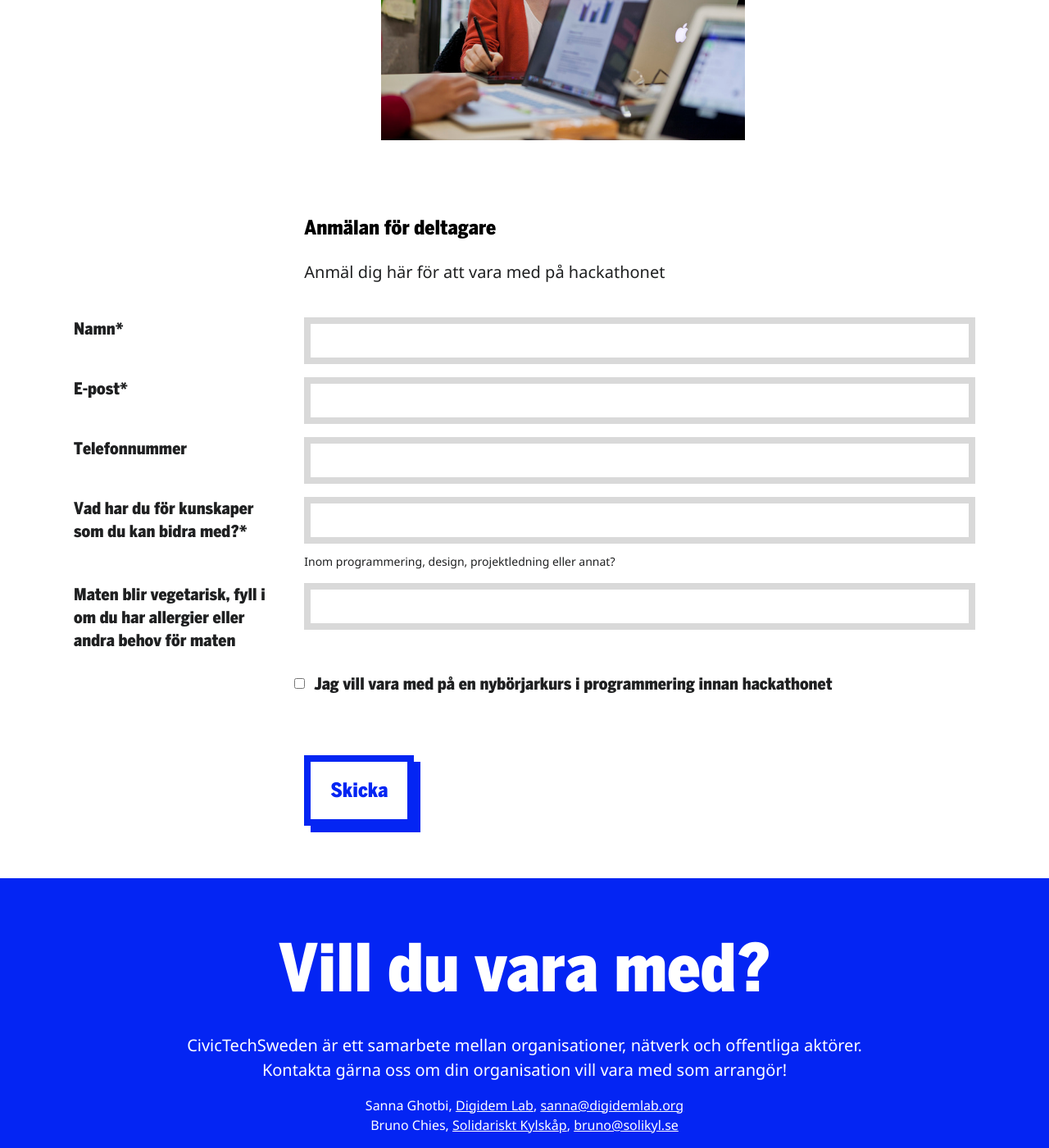
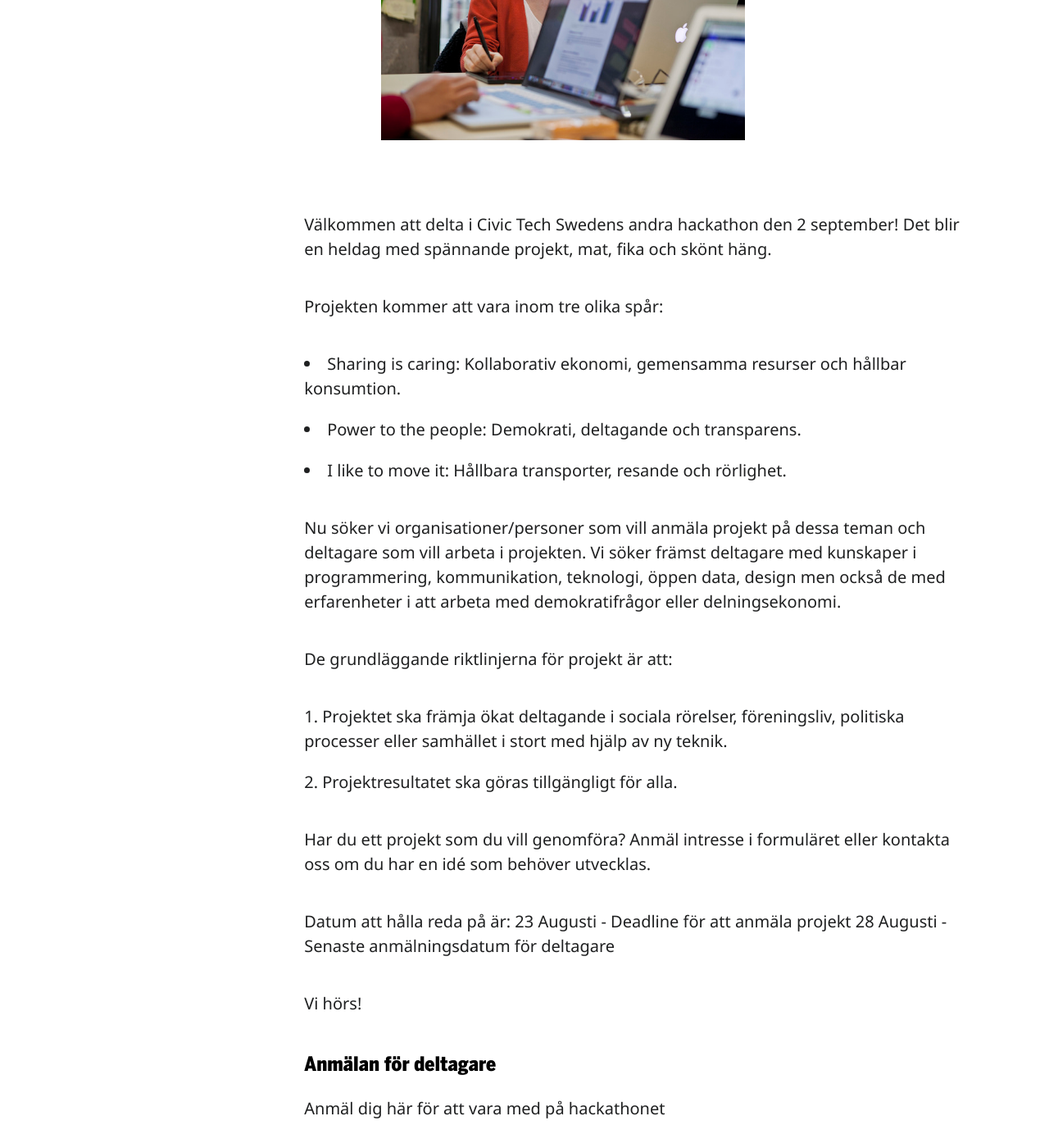
Before and after one commit to civictechsweden/civictech.se, a Jekyll site: the page built from _hackathons/hackathon-2.md, in a window 1280 px wide and 1400 px high, scrolled down 847 px. Shown: the whole window at 82% size. Built offline with Jekyll 4.4.1, drawn with Linux system fonts in a browser that asks for light colours; nearby versions of some CDN libraries.

Commit message:
Updated Hackathon 2

```diff
--- a/_hackathons/hackathon-2.md
+++ b/_hackathons/hackathon-2.md
@@ -45,9 +45,30 @@ form:
   value: http://civictech.se
   type: hidden
 - id: _honeypot
-  value: ''
+  value:
   type: hidden
 - id: send
   type: submit
   title: Skicka
 ---
+
+Välkommen att delta i Civic Tech Swedens andra hackathon den 2 september! Det blir en heldag med spännande projekt, mat, fika och skönt häng.
+
+Projekten kommer att vara inom tre olika spår:
+* Sharing is caring: Kollaborativ ekonomi, gemensamma resurser och hållbar konsumtion.
+* Power to the people: Demokrati, deltagande och transparens.
+* I like to move it: Hållbara transporter, resande och rörlighet.
+
+Nu söker vi organisationer/personer som vill anmäla  projekt på dessa teman och deltagare som vill arbeta i projekten. Vi söker främst deltagare med kunskaper i programmering, kommunikation, teknologi, öppen data, design men också de med erfarenheter i att arbeta med demokratifrågor eller delningsekonomi.
+
+De grundläggande riktlinjerna för projekt är att:
+1. Projektet ska främja ökat deltagande i sociala rörelser, föreningsliv, politiska processer eller samhället i stort med hjälp av ny teknik.
+2. Projektresultatet ska göras tillgängligt för alla.
+
+Har du ett projekt som du vill genomföra? Anmäl intresse i formuläret eller kontakta oss om du har en idé som behöver utvecklas.
+
+Datum att hålla reda på är:
+23 Augusti - Deadline för att anmäla projekt
+28 Augusti - Senaste anmälningsdatum för deltagare
+
+Vi hörs!
```
